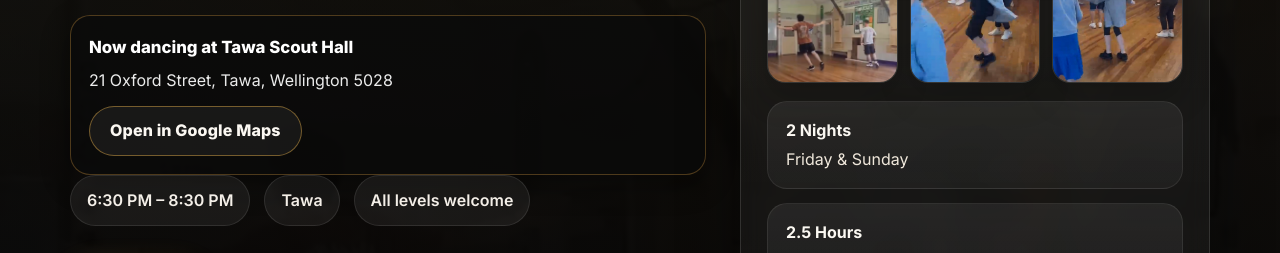
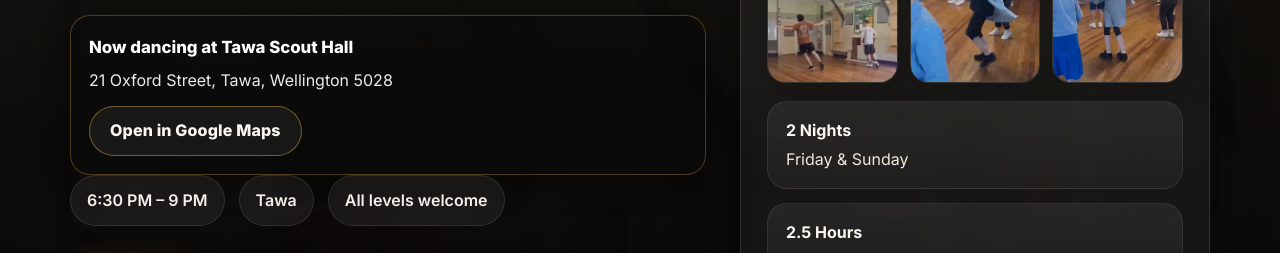
Before and after one commit to anthonytau4/Scuffing-mad-dancers., a plain HTML site: page index.html in a window 1280 px wide. Shown: the part 652-905 px from the top of the page. Drawn offline with Linux system fonts and the light colour scheme.

Commit message:
Add files via upload

```diff
--- a/index.html
+++ b/index.html
@@ -81,7 +81,7 @@
 </div>
 
         <div class="hero-meta">
-          <div class="meta-pill">6:30 PM – 8:30 PM</div>
+          <div class="meta-pill">6:30 PM – 9 PM</div>
           <div class="meta-pill">Tawa</div>
           <div class="meta-pill">All levels welcome</div>
         </div>
@@ -216,7 +216,7 @@
           <h2>Every <span>Friday &amp; Sunday</span></h2>
           <div class="schedule-grid">
             <div><h3>Days</h3><p>Friday &amp; Sunday</p></div>
-            <div><h3>Time</h3><p>6:30 PM – 8:30 PM</p></div>
+            <div><h3>Time</h3><p>6:30 PM – 9 PM</p></div>
             <div><h3>Location</h3><p>Tawa Scout Hall · 21 Oxford Street</p></div>
             <div><h3>Style</h3><p>Line Dancing · All levels welcome</p></div>
           </div>
@@ -254,7 +254,7 @@
         <img src="logo.png" alt="Scuffing Mad Dancers logo">
         <div>
           <strong>Scuffing Mad Dancers</strong>
-          <p>Friday &amp; Sunday · Tawa Scout Hall · 6:30 PM – 8:30 PM</p>
+          <p>Friday &amp; Sunday · Tawa Scout Hall · 6:30 PM – 9 PM</p>
         </div>
       </div>
       <small>© <span id="year"></span> Scuffing Mad Dancers. All rights reserved.</small>
```
